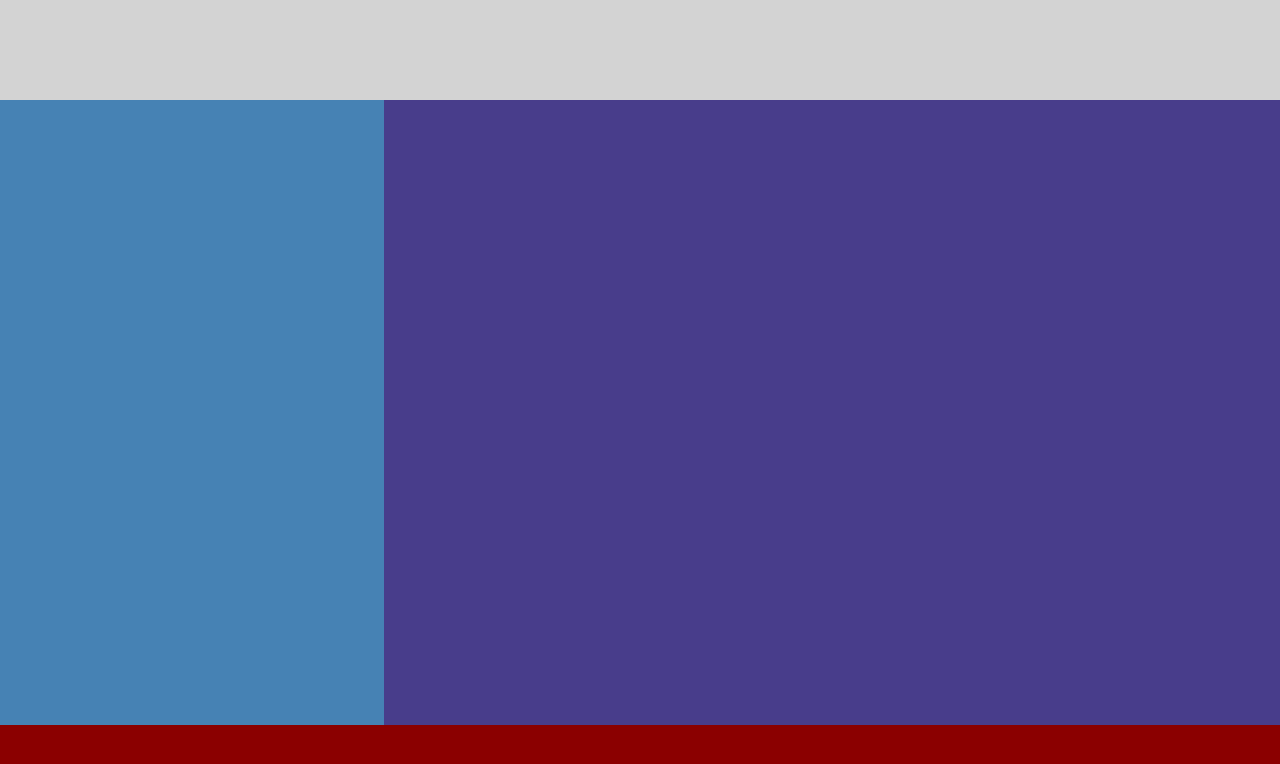
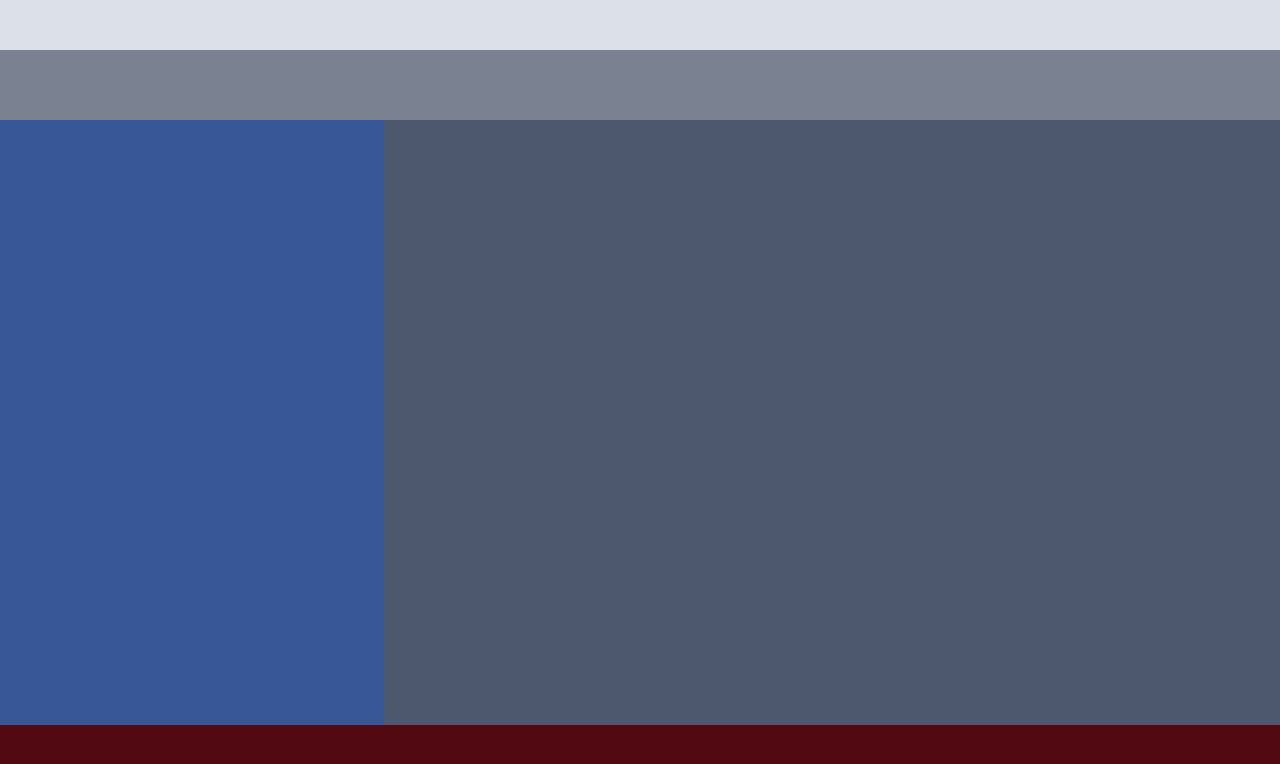
Before and after one commit to SiddharthBasra/SiddharthBasra.github.io, a plain HTML site: page MyfirstWebsite/GridLayout/index.html in a window 1280 px wide. Drawn offline with Linux system fonts and the light colour scheme.

Commit message:
Update index.html

```diff
--- a/MyfirstWebsite/GridLayout/index.html
+++ b/MyfirstWebsite/GridLayout/index.html
@@ -10,41 +10,45 @@
             margin: 0;
             display: flex;
             flex-direction: column;
-            min-height: 100vh; /* Ensure body takes full viewport height */
+            min-height: 100vh;
         }
-        .header {
-            background-color: #D3D3D3; /* Light Gray */
-            height: 100px;
+        .header-row1 {
+            background-color: #dce0e9; /* First row color */
+            height: 50px; /* Adjusted height */
             width: 100%;
         }
-        .main-content {
-            display: flex;
-            flex-grow: 1; /* Allow main content to fill available space */
+        .header-row2 {
+            background-color: #7a8191; /* Second row color */
+            height: 70px; /* Adjusted height */
             width: 100%;
         }
-        .left-column {
-            background-color: #4682B4; /* Steel Blue / Medium Blue */
+        .main-content-columns {
+            display: flex;
+            flex-grow: 1;
+            width: 100%;
+        }
+        .content-column-left {
+            background-color: #385796; /* First column color */
             width: 30%;
-            /* Height will be determined by flex container */
         }
-        .right-column {
-            background-color: #483D8B; /* Dark Slate Blue / Dark Slate Gray */
+        .content-column-right {
+            background-color: #4d586e; /* Second column color */
             width: 70%;
-            /* Height will be determined by flex container */
         }
-        .footer {
-            background-color: #8B0000; /* Dark Red */
+        .footer-row {
+            background-color: #520911; /* Last row color */
             height: 75px;
             width: 100%;
         }
     </style>
 </head>
 <body>
-    <div class="header"></div>
-    <div class="main-content">
-        <div class="left-column"></div>
-        <div class="right-column"></div>
+    <div class="header-row1"></div>
+    <div class="header-row2"></div>
+    <div class="main-content-columns">
+        <div class="content-column-left"></div>
+        <div class="content-column-right"></div>
     </div>
-    <div class="footer"></div>
+    <div class="footer-row"></div>
 </body>
 </html>
```
